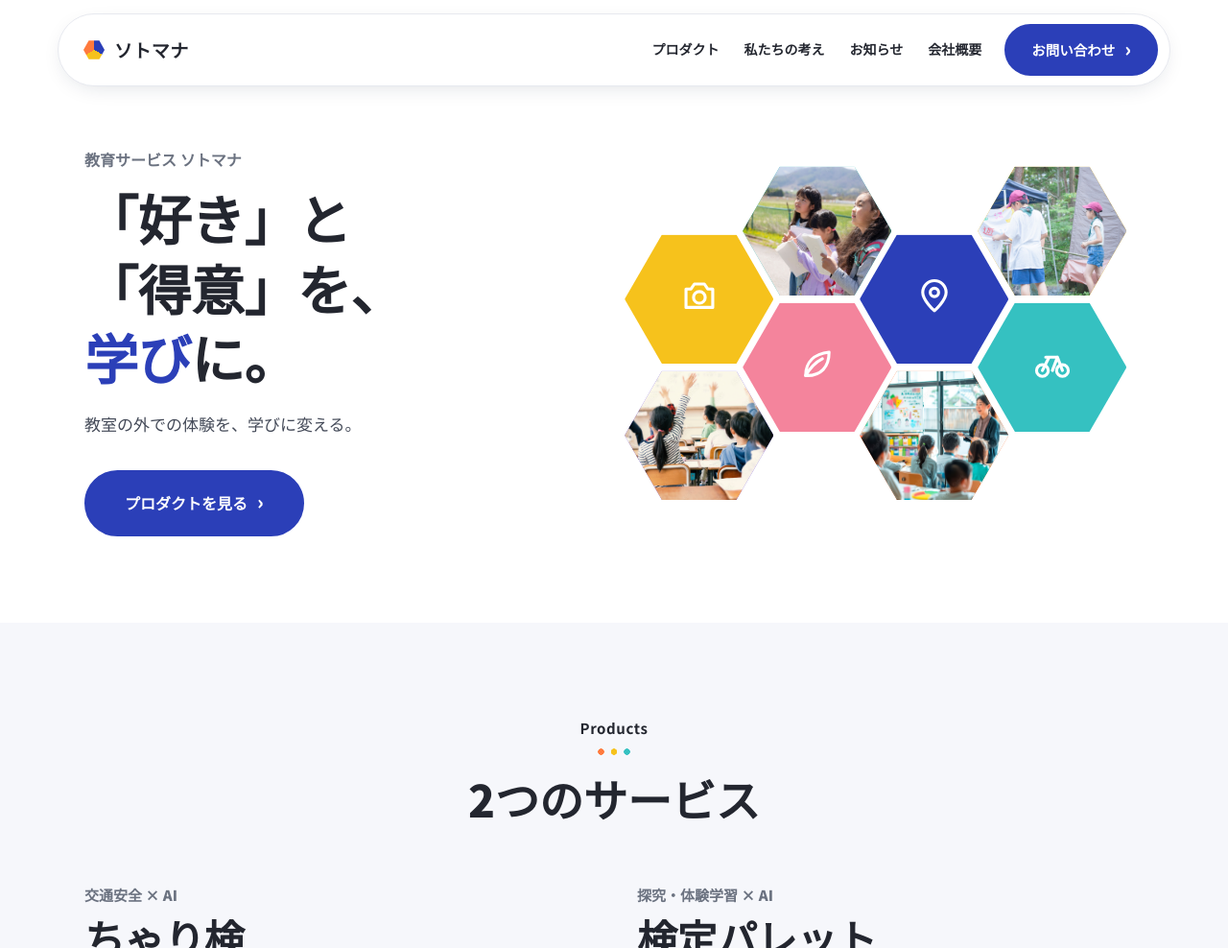
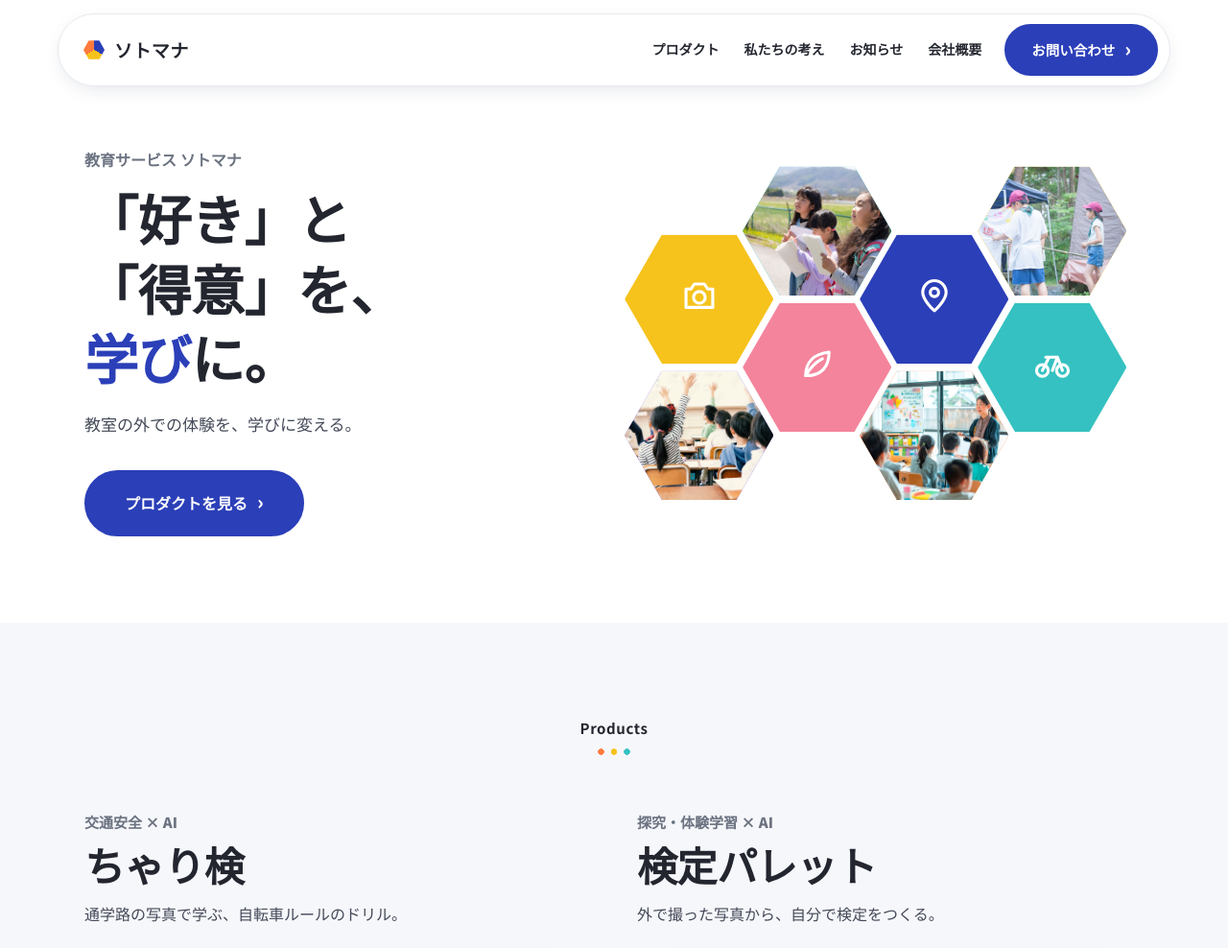
Before and after one commit to suhe331/edtech-site, a plain HTML site: page index.html in a window 1280 px wide. Shown: the top 988 px of the page at 96% size. Drawn offline with Linux system fonts and the light colour scheme.

Commit message:
Remove heading for services section

```diff
--- a/index.html
+++ b/index.html
@@ -30,7 +30,6 @@
 
 <section id="products" class="soft"><div class="wrap">
   <div class="eyebrow">Products</div>
-  <h2 class="h-l">2つのサービス</h2>
   <div class="pgrid" style="margin-top:56px">
     <article class="pc">
       <div class="cat">交通安全 × AI</div>
```
